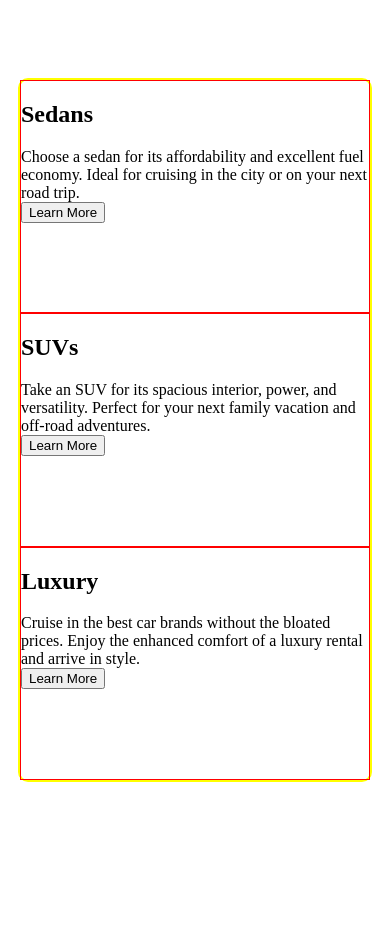
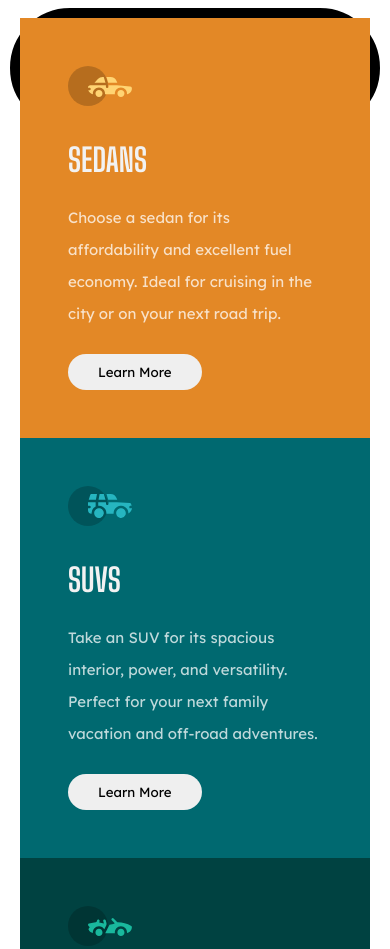
Before and after one commit to sroze1/column-preview-card, a plain HTML site: page index.html in a window 390 px wide. Shown: the top 949 px of the page. Before the commit the page ends 860 px from the top, so only its background shows below. Drawn offline with Linux system fonts and the light colour scheme.

Commit message:
Styles added to adopt to mobile user display, color scheme and root variables added for efficiency

```diff
--- a/index.html
+++ b/index.html
@@ -10,6 +10,7 @@
   <!-- Typography used from Google Fonts-->
   <link href="https://fonts.googleapis.com/css2?family=Lexend+Deca&display=swap" rel="stylesheet">
   <link href="https://fonts.googleapis.com/css2?family=Lexend+Deca&display=swap" rel="stylesheet">
+  <link href="https://fonts.googleapis.com/css2?family=Big+Shoulders+Display:wght@700&family=Lexend+Deca&display=swap" rel="stylesheet">
 
   <title>Frontend Mentor | 3-column preview card component</title>
 
@@ -25,27 +26,33 @@
 <div class="container">
 
     <div class="content1">
+      <img class="icons" src="images/icon-sedans.svg">
       <h2 class="headers">Sedans</h2>
       <article class="info"> Choose a sedan for its affordability and excellent fuel economy. Ideal for cruising in the city
       or on your next road trip.</article>
-      <button class="buttons">Learn More</button>
+      <button class="buttons" >Learn More</button>
     </div>
 
 
+
     <div class="content2">
+      <img class="icons" src="images/icon-suvs.svg">
       <h2 class="headers">SUVs</h2>
       <article class="info">Take an SUV for its spacious interior, power, and versatility. Perfect for your next family vacation
       and off-road adventures.</article>
-      <button class="buttons">Learn More</button>
+      <button class="buttons" >Learn More</button>
     </div>
 
 
+
     <div class="content3">
+      <img class="icons" src="images/icon-luxury.svg">
       <h2 class="headers">Luxury</h2>
       <article class="info">Cruise in the best car brands without the bloated prices. Enjoy the enhanced comfort of a luxury
       rental and arrive in style.</article>
-      <button class="buttons">Learn More</button>
+      <button class="buttons" >Learn More</button>
     </div>
+
 
 </div>
 
--- a/style.css
+++ b/style.css
@@ -1,6 +1,17 @@
+:root {
+    --Bright-orange: hsl(31, 77%, 52%);
+    --Dark-cyan: hsl(184, 100%, 22%);
+    --Very-dark-cyan: hsl(179, 100%, 13%);
+
+
+    --Very-light-gray: hsl(0, 0%, 95%);
+    --Transparent-white: hsla(0, 0%, 100%, 0.75);
+}
+
+
+
 body {
     max-width: 100vw;
-    min-height: 100vh;
     display: flex;
     justify-content: center;
     align-items: center;
@@ -8,26 +19,58 @@ body {
 
 }
 .container {
-    display: flex;
+    display: block;
+    flex-wrap: nowrap;
     flex-direction: column;
-    border: 2px solid yellow;
     width: 350px;
-    border-radius: 10px;
-    height: 700px;
+    height: 100px;
+    border-radius: 200px;
+    font-family: 'Lexend Deca', sans-serif;
+    border: 10px solid black;
 }
 
+
 .container > div  {
-    border: 1px solid red;
+    padding: 3rem;
+}
+
+.headers {
+   font-family: 'Big Shoulders Display';
+   text-transform: uppercase;
+   font-weight: 400;
+   font-size: 2rem;
+   color:var(--Very-light-gray);
 }
 
 .content1 {
     flex: 1;
+    font-size: 15px;
+    background-color: var(--Bright-orange);
+    line-height: 2rem;
+    color: var(--Transparent-white);
 }
 
 .content2 {
     flex: 1;
+    font-size: 15px;
+    background-color: var(--Dark-cyan);
+    line-height: 2rem;
+    color: var(--Transparent-white);
 }
 
 .content3 {
     flex: 1;
+    font-size: 15px;
+    background-color: var(--Very-dark-cyan);
+    line-height: 2rem;
+    color: var(--Transparent-white);
 }
+
+.buttons {
+    display: flex;
+    font-family: 'Lexend Deca', sans-serif;
+    padding: 10px 30px;
+    border-radius: 30px;
+    border-style: none;
+    margin-top: 1.5rem;
+}
```
